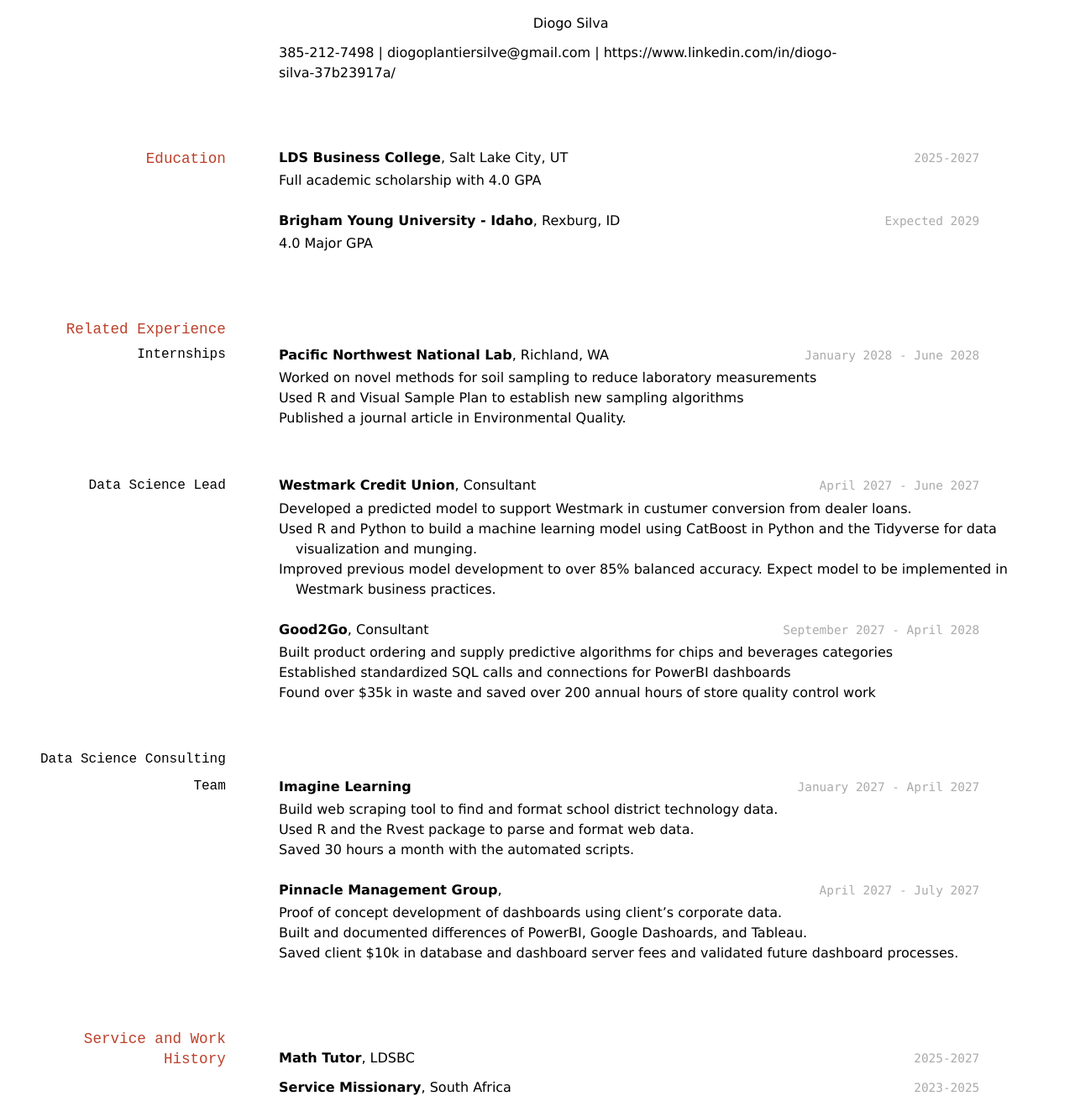
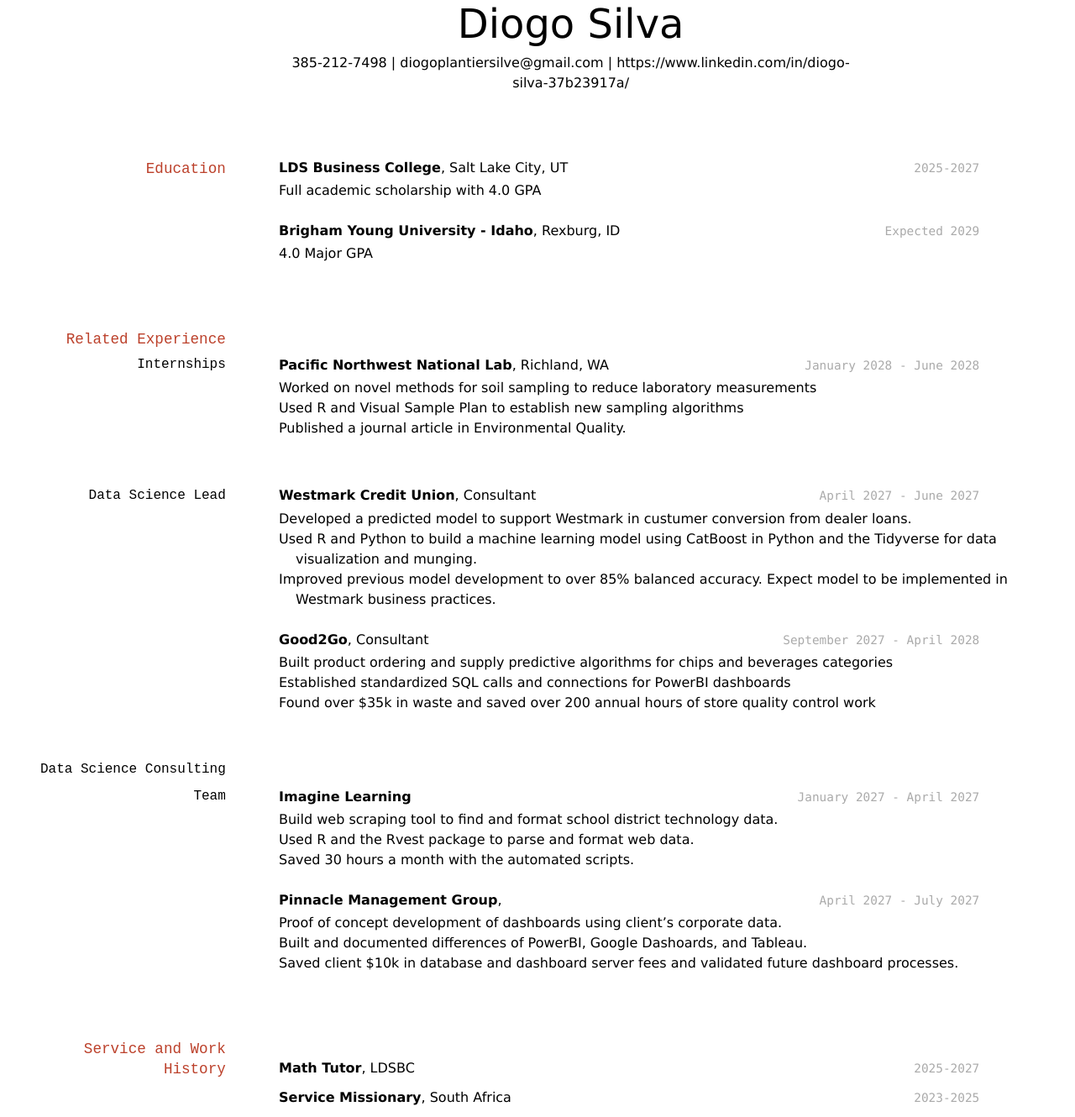
Before and after one commit to byuids-resumes/Silva-Resume, a Jekyll site: the page built from docs/index.md, in a window 1280 px wide. Shown: the whole page at 84% size. Built offline with Jekyll 4.4.1, drawn with Linux system fonts in a browser that asks for light colours.

Commit message:
Update index.md

```diff
--- a/docs/index.md
+++ b/docs/index.md
@@ -2,10 +2,10 @@
 layout: cv
 title: Diogo Silva
 ---
-<p align="center"><font size="3">
+<p align="center"><font size="15">
  Diogo Silva
 </font> </p>
-385-212-7498 | diogoplantiersilve@gmail.com | https://www.linkedin.com/in/diogo-silva-37b23917a/
+<p align="center">385-212-7498 | diogoplantiersilve@gmail.com | https://www.linkedin.com/in/diogo-silva-37b23917a/</p>
 
 
 <!-- https://www.monique.tech/the-art-of-markdown -->
```
